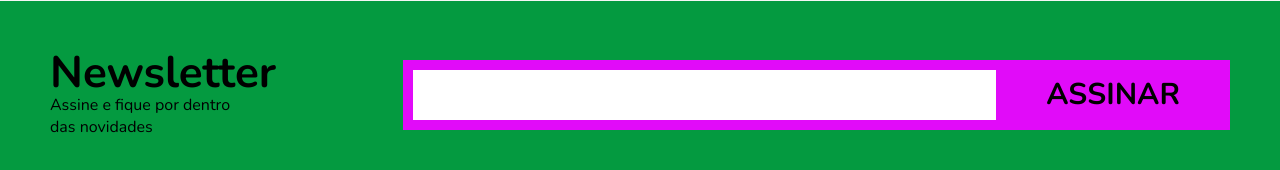
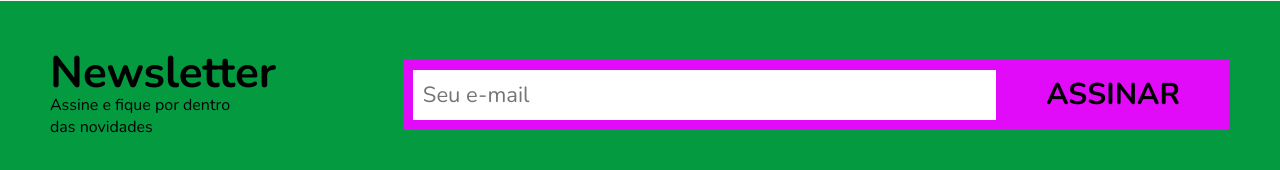
Before and after one commit to Amsterdanvasconcelos/frontbox, a plain HTML site: page index.html in a window 1280 px wide. Shown: the part 2428-2598 px from the top of the page. Drawn offline with nearby package versions, Linux system fonts and the light colour scheme.

Commit message:
added placeholder to input:email

```diff
--- a/index.html
+++ b/index.html
@@ -202,7 +202,7 @@
 		</div>
 
 		<form class="l-newsletter__form">
-			<input class="l-newsletter__input" type="email">
+			<input class="l-newsletter__input" type="email" placeholder="Seu e-mail">
 			<button class="l-newsletter__btn" type="submit">Assinar</button>
 		</form>
 
```
